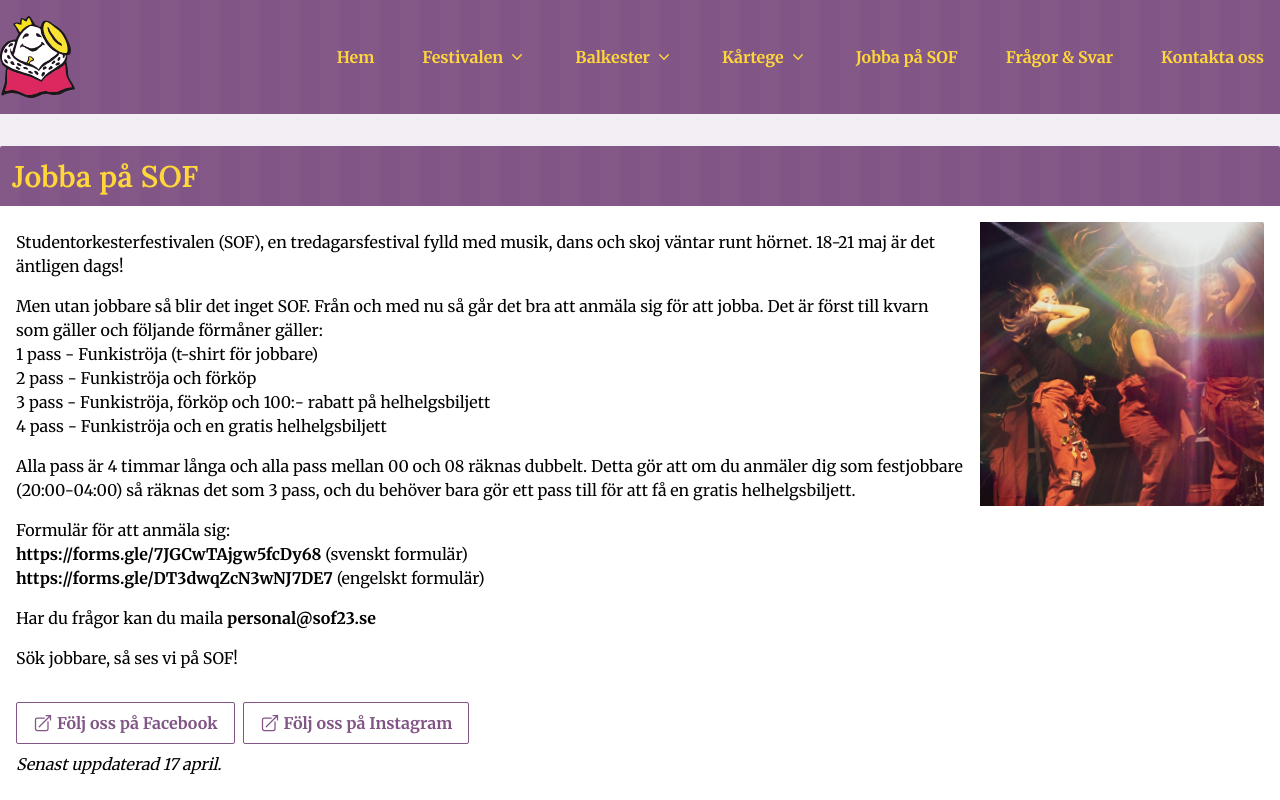
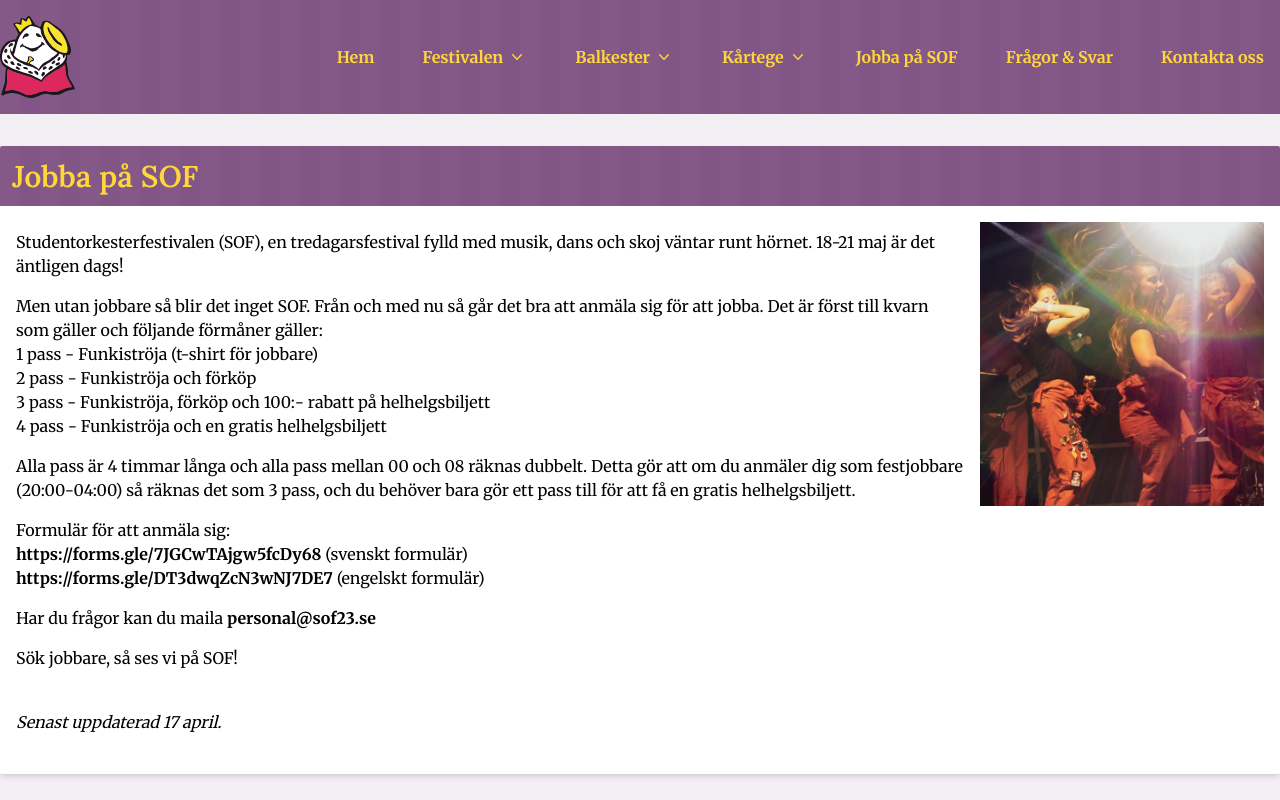
Before and after one commit to WheresMarco/SOF23, a Next.js app: page /jobba in a window 1280 px wide. Shown: the top 800 px of the page. Built offline with nearby package versions, Linux system fonts and the light colour scheme.

Commit message:
Remove FB nad Instagram links

```diff
--- a/app/jobba/page.js
+++ b/app/jobba/page.js
@@ -65,51 +65,6 @@
 
           <br />
 
-          <Link
-            className="btn btn-purple mr-2 mb-2 md:mb-0"
-            href="https://www.facebook.com/Studentorkesterfestivalen"
-            target="blank"
-          >
-            <svg
-              xmlns="http://www.w3.org/2000/svg"
-              fill="none"
-              viewBox="0 0 24 24"
-              strokeWidth={1.5}
-              stroke="currentColor"
-              className="w-5 h-5 inline mr-1 relative -top-0.5"
-            >
-              <path
-                strokeLinecap="round"
-                strokeLinejoin="round"
-                d="M13.5 6H5.25A2.25 2.25 0 003 8.25v10.5A2.25 2.25 0 005.25 21h10.5A2.25 2.25 0 0018 18.75V10.5m-10.5 6L21 3m0 0h-5.25M21 3v5.25"
-              />
-            </svg>
-            Följ oss på Facebook
-          </Link>
-          <Link
-            className="btn btn-purple"
-            href="https://www.instagram.com/studentorkesterfestivalen/"
-            target="blank"
-          >
-            <svg
-              xmlns="http://www.w3.org/2000/svg"
-              fill="none"
-              viewBox="0 0 24 24"
-              strokeWidth={1.5}
-              stroke="currentColor"
-              className="w-5 h-5 inline mr-1 relative -top-0.5"
-            >
-              <path
-                strokeLinecap="round"
-                strokeLinejoin="round"
-                d="M13.5 6H5.25A2.25 2.25 0 003 8.25v10.5A2.25 2.25 0 005.25 21h10.5A2.25 2.25 0 0018 18.75V10.5m-10.5 6L21 3m0 0h-5.25M21 3v5.25"
-              />
-            </svg>
-            Följ oss på Instagram
-          </Link>
-
-          <br />
-
           <p className="italic">Senast uppdaterad 17 april.</p>
 
           <br className="clear-both" />
```
